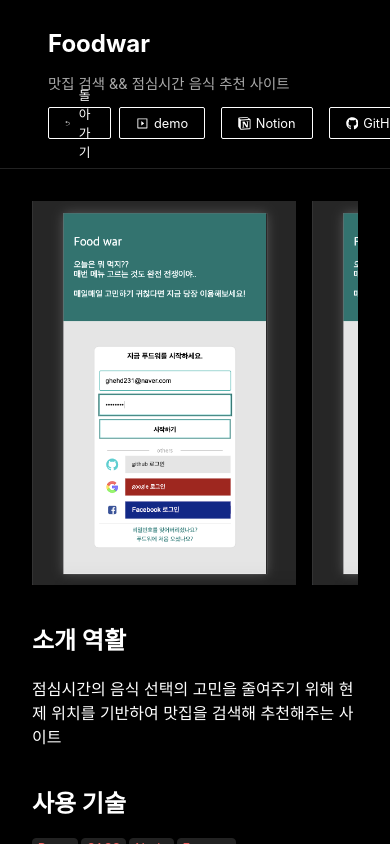
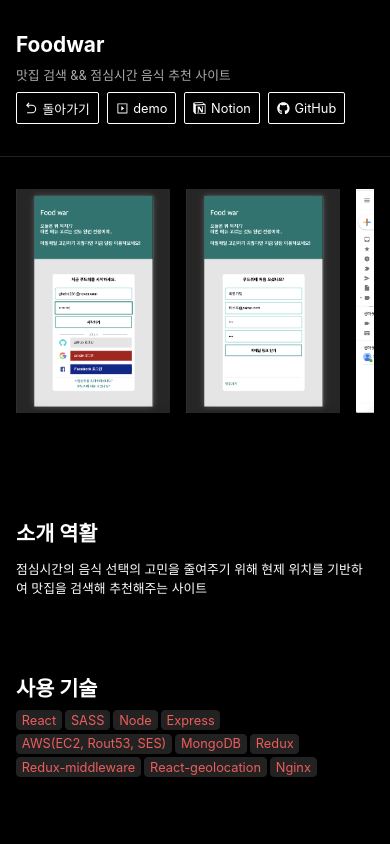
Before and after one commit to ghehd231/portfolio, a React (Create React App) app in the folder client/: page /detail/1 in a window 390 px wide. Built offline with nearby package versions, Linux system fonts and the light colour scheme.

Commit message:
poject detail mobile 반응형

```diff
--- a/client/src/components/common/Button.js
+++ b/client/src/components/common/Button.js
@@ -18,6 +18,7 @@
   align-self: center;
   background: transparent;
   border: 1px solid ${palette.white};
+
   border-radius: 2px;
   padding: 0.5rem 1rem;
   transition: all 0.2s ease-in;
@@ -42,9 +43,10 @@
       color: ${palette.text_gray};
     `}
 
-    &+& {
-    margin-left: 1rem;
+  &+& {
+    /* margin-left: 1rem; */
   }
+
   & > svg {
     ${props => (props.iconright ? 'margin-right' : 'margin-left')}:0.3rem;
   }
@@ -56,6 +58,7 @@
 
   @media only screen and (max-width: 480px) {
     font-size: 0.8rem;
+    ${props => props.mini && ' padding: 0.2rem 0.5rem;'};
   }
 `;
 
--- a/client/src/components/common/DetailWrap.js
+++ b/client/src/components/common/DetailWrap.js
@@ -12,11 +12,15 @@
   width: 100%;
   max-width: 70rem;
   margin: 0 auto;
-  padding: 2rem;
+  padding: 3rem 2rem;
+
   height: 100%;
   display: flex;
   align-items: center;
   flex-direction: ${props => props.direction};
   overflow: hidden;
+  @media only screen and (max-width: 600px) {
+    padding: 2rem 1rem;
+  }
 `;
 export default DetailWrap;
--- a/client/src/components/detail/ContentSection.js
+++ b/client/src/components/detail/ContentSection.js
@@ -38,15 +38,25 @@
   display: flex;
   align-items: center;
   flex: 1;
-  overflow-y: auto;
 `;
 
 const SubSection = styled.div`
   width: 100%;
   color: ${palette.white};
+  font-size: 1rem;
   flex: 2;
   & + & {
     flex: 1;
+  }
+  @media only screen and (max-width: 450px) {
+    font-size: 0.8rem;
+  }
+  h1 {
+    font-size: 1.5rem;
+    margin: 1rem 0 0.5rem 0;
+    @media only screen and (max-width: 450px) {
+      font-size: 1.3rem;
+    }
   }
 `;
 
@@ -67,6 +77,9 @@
     background-color: rgba(255, 255, 255, 0.1);
     border-radius: 6px;
   }
+  @media only screen and (max-width: 450px) {
+    height: 15rem;
+  }
   img {
     height: 100%;
     margin-right: 1rem;
--- a/client/src/components/detail/Summary.js
+++ b/client/src/components/detail/Summary.js
@@ -80,26 +80,54 @@
 
 const SummaryContainer = styled.section`
   width: 100%;
-  height: 20%;
+  height: 25%;
   display: flex;
   border-bottom: 1px solid ${palette.gray};
   color: ${palette.white};
+  @media only screen and (max-width: 850px) {
+    height: 20%;
+  }
+  @media only screen and (max-width: 600px) {
+    height: 15%;
+  }
+  @media only screen and (max-width: 450px) {
+    height: unset;
+  }
 `;
 const ImgBox = styled.div`
   width: 15rem;
   height: 100%;
   overflow: hidden;
   & > img {
-    width: 100%;
+    height: 100%;
+  }
+  @media only screen and (max-width: 450px) {
+    display: none;
   }
 `;
 const DescBox = styled.div`
   margin-left: 1rem;
   & > p {
     font-size: 0.9rem;
+    margin: 0.7rem 0;
     color: ${palette.text_gray};
+    @media only screen and (max-width: 600px) {
+      font-size: 0.8rem;
+      margin: 0.5rem 0;
+    }
+  }
+  @media only screen and (max-width: 450px) {
+    margin-left: 0;
   }
 `;
-const Title = styled.h1`margin: 0;`;
+const Title = styled.h1`
+  margin: 0;
+  @media only screen and (max-width: 850px) {
+    font-size: 1.5rem;
+  }
+  @media only screen and (max-width: 600px) {
+    font-size: 1.3rem;
+  }
+`;
 const LinkBox = styled.div`display: flex;`;
 export default Summary;
--- a/client/src/pages/Detail.js
+++ b/client/src/pages/Detail.js
@@ -25,5 +25,8 @@
   flex-direction: column;
   height: 100vh;
   overflow: hidden;
+  @media only screen and (max-width: 600px) {
+    overflow: auto;
+  }
 `;
 export default Detail;
```
